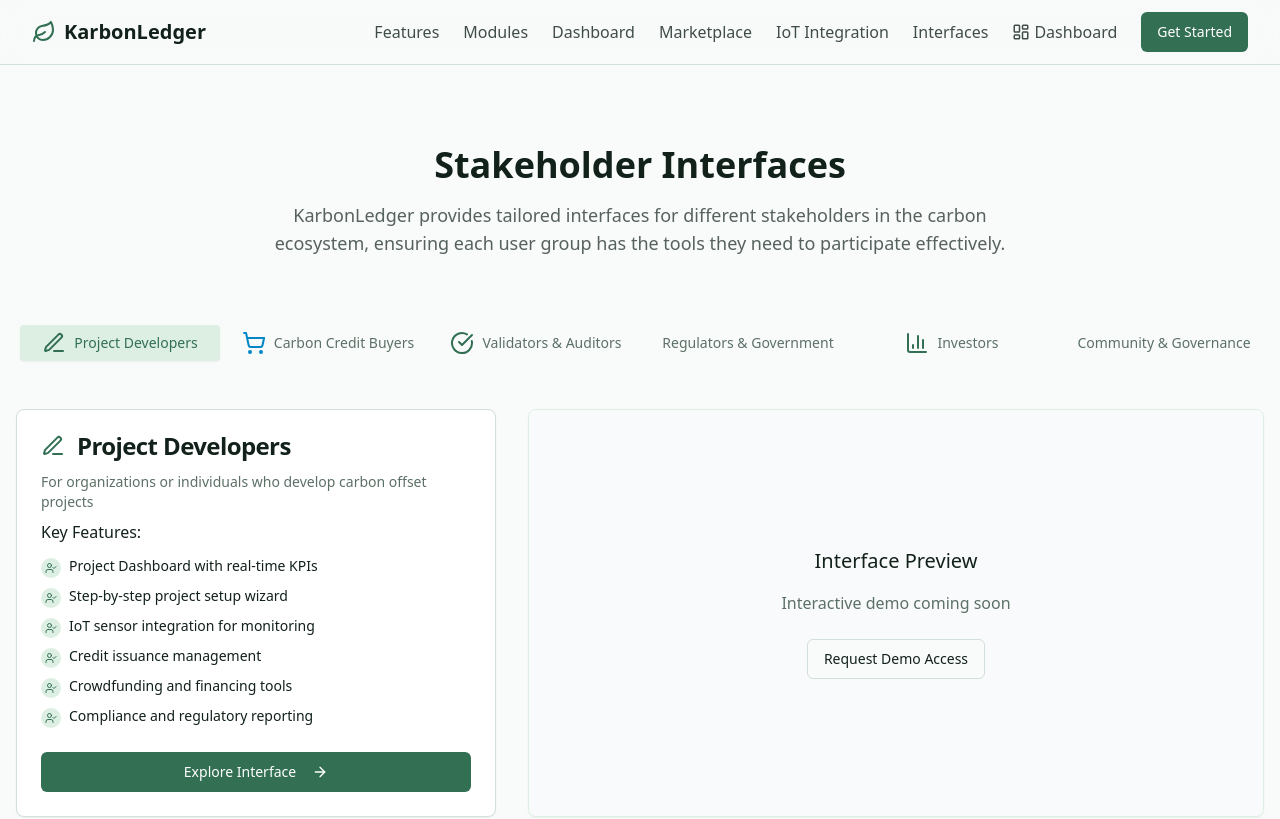
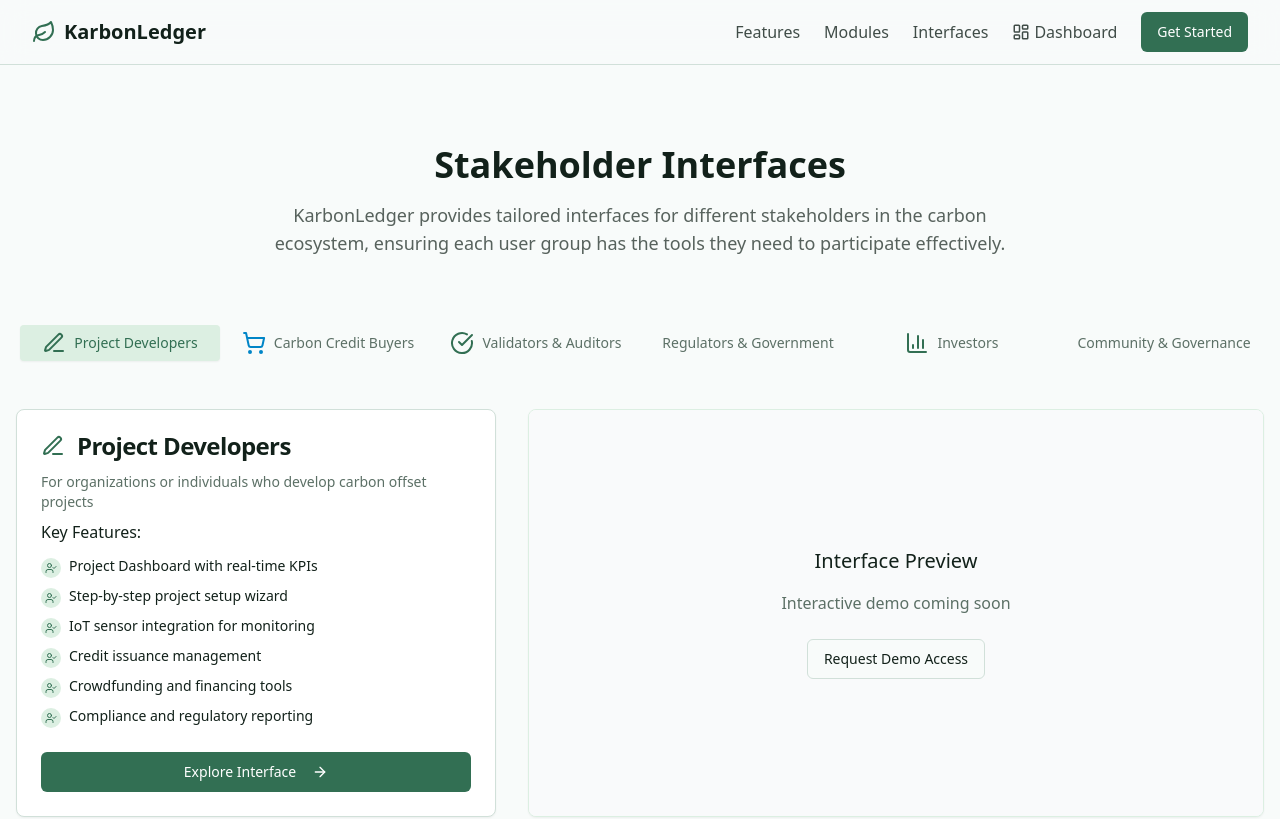
Before and after one commit to KonmaORG/Karbon-Compass, a React (Vite) app: page /applications in a window 1280 px wide. Shown: the top 819 px of the page. Built offline with nearby package versions, Linux system fonts and the light colour scheme.

Commit message:
Remove redundant menu items
Remove dashboard, marketplace, and IoT integration links from the header menu. These are now accessible through the main dashboard.

```diff
--- a/src/components/Navbar.tsx
+++ b/src/components/Navbar.tsx
@@ -21,9 +21,6 @@ const Navbar = () => {
           <div className="hidden md:flex items-center space-x-6">
             <a href="#features" className="text-foreground/80 hover:text-foreground transition-colors">Features</a>
             <a href="#modules" className="text-foreground/80 hover:text-foreground transition-colors">Modules</a>
-            <a href="#dashboard" className="text-foreground/80 hover:text-foreground transition-colors">Dashboard</a>
-            <a href="#marketplace" className="text-foreground/80 hover:text-foreground transition-colors">Marketplace</a>
-            <a href="#iot" className="text-foreground/80 hover:text-foreground transition-colors">IoT Integration</a>
             <Link to="/applications" className="text-foreground/80 hover:text-foreground transition-colors">Interfaces</Link>
             <Link to="/dashboard" className="text-foreground/80 hover:text-foreground transition-colors flex items-center">
               <LayoutDashboard size={18} className="mr-1" />
@@ -51,9 +48,6 @@ const Navbar = () => {
           <div className="container mx-auto px-4 py-3 space-y-2">
             <a href="#features" className="block py-2 text-foreground/80 hover:text-foreground">Features</a>
             <a href="#modules" className="block py-2 text-foreground/80 hover:text-foreground">Modules</a>
-            <a href="#dashboard" className="block py-2 text-foreground/80 hover:text-foreground">Dashboard</a>
-            <a href="#marketplace" className="block py-2 text-foreground/80 hover:text-foreground">Marketplace</a>
-            <a href="#iot" className="block py-2 text-foreground/80 hover:text-foreground">IoT Integration</a>
             <Link to="/applications" className="block py-2 text-foreground/80 hover:text-foreground">Interfaces</Link>
             <Link to="/dashboard" className="block py-2 text-foreground/80 hover:text-foreground flex items-center">
               <LayoutDashboard size={18} className="mr-1" />
```
